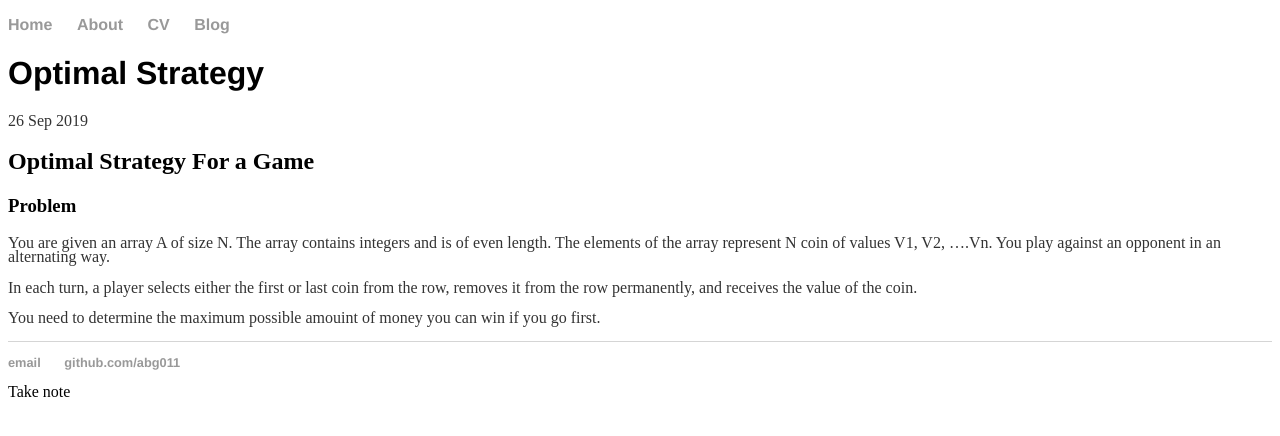
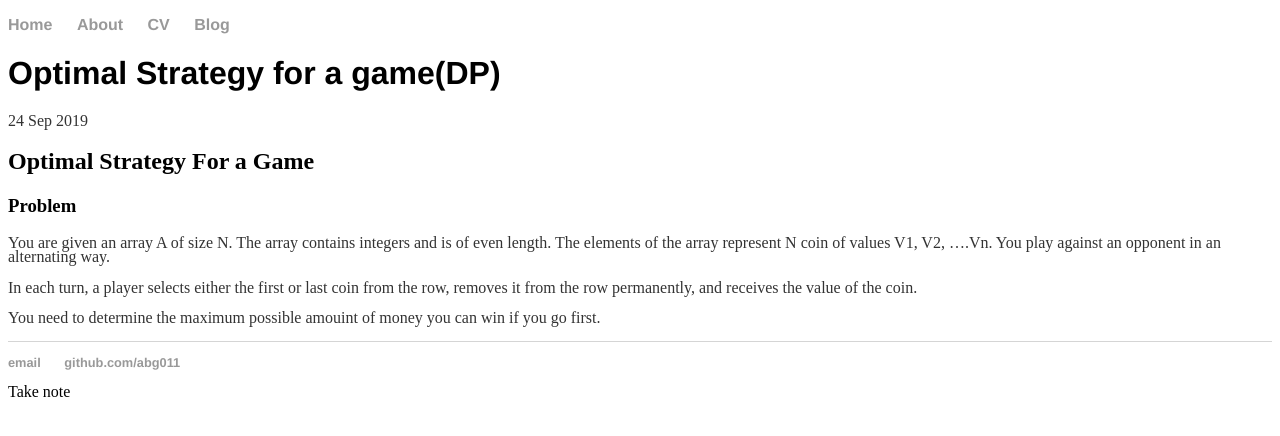
Before and after one commit to abhigupta543/abg011.github.io, a Jekyll site: the page built from _posts/2019-09-26-Optimal-Strategy.md, in a window 1280 px wide. Shown: the top 436 px of the page. Built offline with Jekyll 4.4.1, drawn with Linux system fonts in a browser that asks for light colours; our own code applies the rules of GitHub Pages for plain Markdown files.

Commit message:
Update 2019-09-26-Optimal-Strategy.md

```diff
--- a/_posts/2019-09-26-Optimal-Strategy.md
+++ b/_posts/2019-09-26-Optimal-Strategy.md
@@ -1,3 +1,9 @@
+---
+layout: post
+title: "Optimal Strategy for a game(DP)"
+date: 2019-09-24
+---
+
 ## Optimal Strategy For a Game
 ### Problem
 You are given an array A of size N. The array contains integers and is of even length. The elements of the array represent N coin of values V1, V2, ....Vn. You play against an opponent in an alternating way.
```
